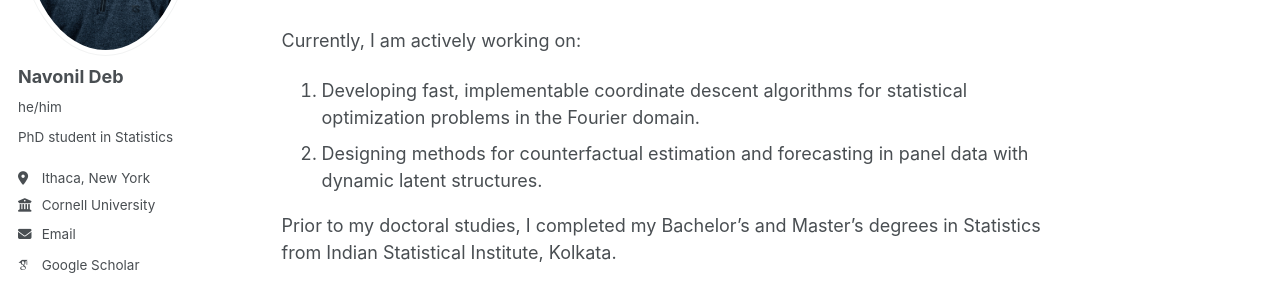
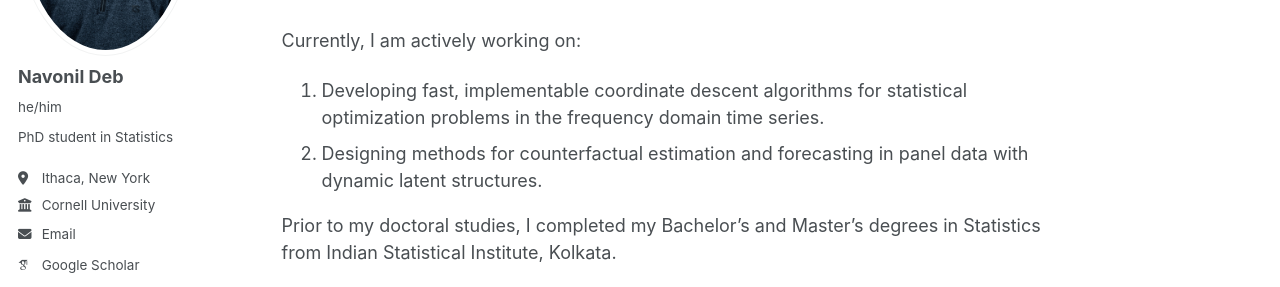
Before and after one commit to navonildeb/navonildeb.github.io, a Jekyll site: the page built from _pages/about.md, in a window 1280 px wide and 1078 px high. Shown: the part 307-594 px from the top of the window. Built offline with Jekyll 4.4.1, drawn with Linux system fonts in a browser that asks for light colours; some web fonts are replaced.

Commit message:
Update about.md

```diff
--- a/_pages/about.md
+++ b/_pages/about.md
@@ -10,7 +10,7 @@ redirect_from:
 I am a fifth-year Ph.D. student in the Department of Statistics and Data Science at Cornell University. My research focuses on developing statistical methods to understand complex dependence structures in data arising in biology, neuroscience, finance, and other disciplines. I primarily work on statistical machine learning approaches involving time series analysis, graphical models, high-dimensional inference, optimization techniques, and causal inference.
 
 Currently, I am actively working on:
-1. Developing fast, implementable coordinate descent algorithms for statistical optimization problems in the Fourier domain.
+1. Developing fast, implementable coordinate descent algorithms for statistical optimization problems in the frequency domain time series.
 2. Designing methods for counterfactual estimation and forecasting in panel data with dynamic latent structures.
 
 Prior to my doctoral studies, I completed my Bachelor's and Master's degrees in Statistics from Indian Statistical Institute, Kolkata.
```
